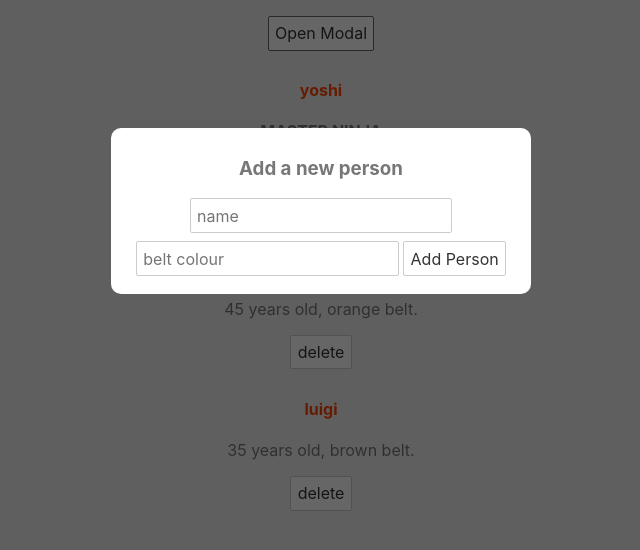
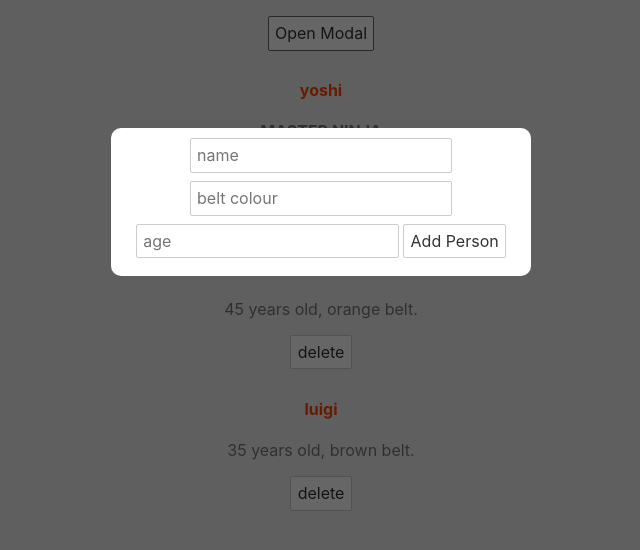
Before and after one commit to raphabarreto/svelte-sample, a Svelte app: page / in a window 1280 px wide. Both pictures are taken after a click on the button "Open Modal". Shown: the top 550 px of the page, without its empty margins (319-959 px from the left). Built offline with nearby package versions, Linux system fonts and the light colour scheme.

Commit message:
Forms (part 1)

```diff
--- /dev/null
+++ b/src/AddPersonForm.svelte
@@ -0,0 +1,20 @@
+<script>
+  let name;
+  let beltColour;
+  let age;
+
+  const handleSubmit = () => {
+    console.log(name, beltColour, age);
+  };
+</script>
+
+<style>
+
+</style>
+
+<form on:submit|preventDefault={handleSubmit}>
+  <input type="text" placeholder="name" bind:value={name} />
+  <input type="text" placeholder="belt colour" bind:value={beltColour} />
+  <input type="number" placeholder="age" bind:value={age} />
+  <button>Add Person</button>
+</form>
--- a/src/App.svelte
+++ b/src/App.svelte
@@ -1,6 +1,6 @@
 <script>
   import Modal from "./Modal.svelte";
-
+  import AddPersonForm from "./AddPersonForm.svelte";
   let showModal = false;
 
   const toggleModal = () => {
@@ -35,13 +35,7 @@
 </style>
 
 <Modal {showModal} on:click={toggleModal}>
-  <h3>Add a new person</h3>
-  <form>
-    <input type="text" placeholder="name" />
-    <input type="text" placeholder="belt colour" />
-    <button>Add Person</button>
-  </form>
-
+  <AddPersonForm />
 </Modal>
 
 <main>
```
